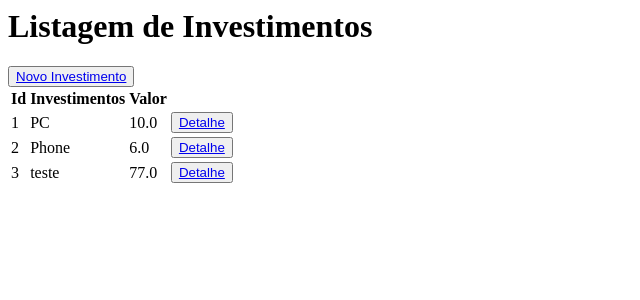
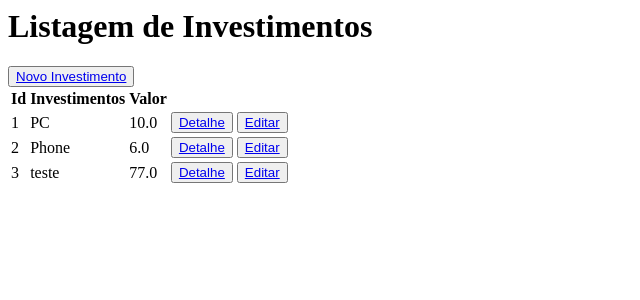
Before and after one commit to HugoLSPaulo/investimentoPython, a Django app: page / in a window 1280 px wide. Shown: the top 300 px of the page, without its empty margins (0-640 px from the left). Run offline with Django 4.2, Linux system fonts and the light colour scheme; data comes from the database, SQL or seed files in the repository.

Commit message:
investimentos

```diff
--- a/invista_me/templates/investimentos/investimentos.html
+++ b/invista_me/templates/investimentos/investimentos.html
@@ -12,6 +12,7 @@
 		<td>{{dado.Investimento}}</td>
 		<td>{{dado.valor}}</td>
 		<td><button><a href="{% url 'detalhe' dado.id %}">Detalhe</a></button></td>
+		<td><button><a href="{% url 'editar' dado.id %}">Editar</a></button></td>
 	</tr>
 	{% endfor %}
 </table>
```
